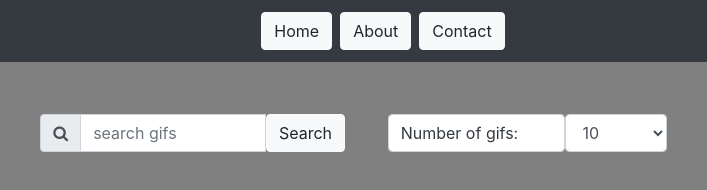
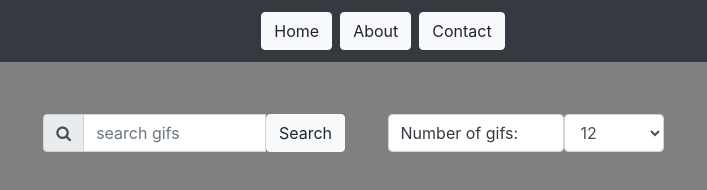
Before and after one commit to RMottola68/Project2, a plain HTML site: page index.html in a window 1280 px wide. Shown: the full height of the page, 280-987 px from the left. Drawn offline with nearby package versions, Linux system fonts and the light colour scheme.

Commit message:
changed select values to multiples of 3

```diff
--- a/index.html
+++ b/index.html
@@ -57,10 +57,10 @@
             <div class="form-inline col-12 col-lg-6 justify-content-center">
                 <label class="text-dark col-lg-7 form-control" for="search-limit">Number of gifs:</label>
                 <select id="search-limit" class="form-control col-lg-4" name="search-limit">
-                    <option value="10">10</option>
-                    <option value="25">25</option>
-                    <option value="50">50</option>
-                    <option value="100">100</option>
+                    <option value="12">12</option>
+                    <option value="24">24</option>
+                    <option value="48">48</option>
+                    <option value="90">90</option>
                 </select>
             </div>
         </div>
```
